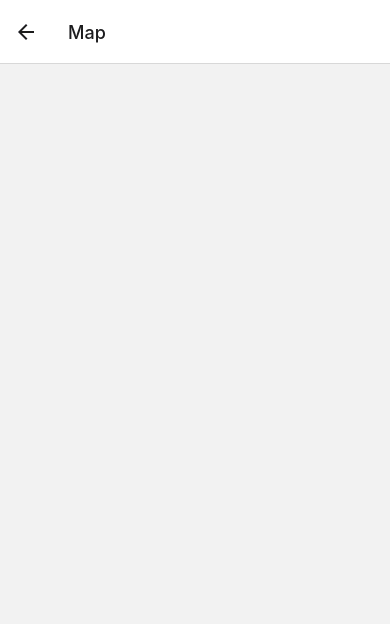
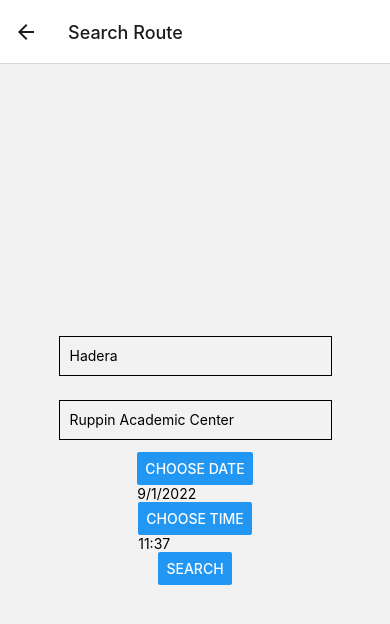
Before and after one commit to dinb95/React-Final-Project-2022, a React Native app: screen /Home in a window 390 px wide. Both pictures are taken after a click on the button "LOOK FOR A RIDE". Shown: the top 624 px of the page. Built offline with nearby package versions, Linux system fonts and the light colour scheme.

Commit message:
a lot of changes

```diff
--- a/App.js
+++ b/App.js
@@ -1,9 +1,11 @@
 import { NavigationContainer, StackActions } from '@react-navigation/native';
 import { createNativeStackNavigator } from '@react-navigation/native-stack';
 import { StyleSheet, Text, View } from 'react-native';
-import Home from './Home';
-import Map from './Map';
+import Home from './Components/Home';
+import Map from './Components/Map';
 import MapView from 'react-native-maps';
+import SearchRoute from './Components/SearchRoute';
+import RouteResults from './Components/RouteResults';
 
 export default function App() {
   const Stack = createNativeStackNavigator();
@@ -11,6 +13,8 @@
     <NavigationContainer>
       <Stack.Navigator initialRouteName="Home">
       <Stack.Screen name="Home" component={Home}/>
+      <Stack.Screen name="Search Route" component={SearchRoute}/>
+      <Stack.Screen name="Route Results" component={RouteResults}/>
       <Stack.Screen name="Map" component={Map}/>
       </Stack.Navigator>
     </NavigationContainer>
--- /dev/null
+++ b/Components/Home.js
@@ -0,0 +1,37 @@
+import { View, Text, Button, StyleSheet } from 'react-native';
+import React, {useState, useEffect} from 'react';
+import * as Location from 'expo-location';
+
+export default function Home({navigation}) {
+
+  return (
+    <View style={styles.container}>
+     <View>
+        <Text style={styles.timely_title}>Timely</Text>
+        <Text style={styles.timely_subtitle}>To the right place at the right time</Text>
+        <Button title='Look For a ride'  onPress={()=> navigation.navigate('Search Route')}/>
+      </View>
+    </View>
+  );
+}
+
+const styles = StyleSheet.create({
+  container:{
+    width: '100%',
+    height:'100%',
+  },
+  timely_title: {
+    textAlign: 'center',
+    justifyContent:'center',
+    alignContent: 'center',
+    fontSize: 50,
+    marginBottom:20
+  },
+  timely_subtitle:{
+    textAlign: 'center',
+    justifyContent:'center',
+    alignContent: 'center',
+    fontSize: 20,
+    marginBottom:20
+  }
+})
--- /dev/null
+++ b/Components/Route.js
@@ -0,0 +1,26 @@
+import { View, Text, StyleSheet } from 'react-native';
+import React from 'react';
+import { borderColor } from 'react-native/Libraries/Components/View/ReactNativeStyleAttributes';
+
+export default function route({data}) {
+    console.log(data)
+  return (
+    <View style={styles.container}>
+      <Text>Arrival: {data.arrival}</Text>
+      <Text>Departure: {data.departure}</Text>
+      <Text>Duration: {data.duration}</Text>
+      <Text>Lines: {data.lines}</Text>
+    </View>
+  );
+}
+
+const styles = StyleSheet.create({
+    container: {
+        height: 90,
+        borderColor:'black',
+        borderStyle:'solid',
+        borderWidth: 1,
+        margin: 5,
+        padding:5
+    }
+})
--- /dev/null
+++ b/Components/RouteResults.js
@@ -0,0 +1,78 @@
+import { View, Text } from 'react-native';
+import Route from './Route'
+import React from 'react';
+
+export default function RouteResults({route, navigation}) {
+    let route_data = route.params.route_data;
+    let route_dateTime = new Date(route_data.date)
+
+    var routes = route.params.results.routes.map((direction, index) => {
+        current_route = direction.legs[0]
+
+        let lines = getLines(current_route);
+        let sab = getStopsAndBuses(current_route);
+
+        let dt = new Date(current_route.arrival_time.value * 1000)
+        let Hour = dt.getHours();
+        let Minutes = dt.getMinutes();
+        let arrival = formatTime(Hour, Minutes)
+
+        dt = new Date(current_route.departure_time.value * 1000)
+        Hour = dt.getHours();
+        Minutes = dt.getMinutes();
+        departure = formatTime(Hour, Minutes)
+
+        var bus_data = {
+            arrival: arrival,
+            departure: departure,
+            duration: current_route.duration.text,
+            lines: lines,
+            origin: route_data.origin,
+            destination: route_data.destination,
+            date: route_dateTime,
+            day: route_dateTime.getDay(),
+            hour: Hour,
+            stops: sab[0],
+            numOfBuses: sab[1],
+            routeDuration: current_route.duration.value, //in seconds
+            routeDistance: current_route.distance.value, // in meters
+            Rain: 0,
+            timeTarget: route_data.TimeTarget,
+            alarmClock: 0,
+        }
+        return <Route data={bus_data} key={index}/>
+    })
+    function getLines(route) {
+        let lines = ""
+        for (let i = 0; i < route.steps.length; i++) {
+            if (route.steps[i].travel_mode == "TRANSIT")
+                lines += route.steps[i].transit_details.line.short_name + " ";
+        }
+        return lines
+    }
+    function getStopsAndBuses(route) {
+        let stops = 0;
+        let numOfBuses = 0;
+        for (let i = 0; i < route.steps.length; i++) {
+            if (route.steps[i].travel_mode == "TRANSIT") {
+                //count the number of stops and buses
+                stops += route.steps[i].transit_details.num_stops;
+                numOfBuses++;
+            }
+        }
+        let list = [stops, numOfBuses]
+        return list;
+    }
+    function formatTime(h, m){
+        if (m < 10)
+            return `${h}:0${m}`
+        else
+            return `${h}:${m}`
+    }
+
+  return (
+    <View>
+      {routes}
+    </View>
+  );
+}
--- /dev/null
+++ b/Components/SearchRoute.js
@@ -0,0 +1,120 @@
+import { View, Text, TextInput, StyleSheet, Button } from 'react-native';
+import axios from 'axios';
+import React, {useState} from 'react';
+import DateTimePicker from '@react-native-community/datetimepicker';
+import { NavigationContainer } from '@react-navigation/native';
+
+let key = 'AIzaSyCCwWKnfacKHx3AVajstMk6Ist1VUoNt9w'
+
+export default function SearchRoute({navigation}) {
+
+    const [origin, setOrigin] = useState('Hadera');
+    const [destination, setDestination] = useState('Ruppin Academic Center');
+
+    const [date, setDate] = useState(new Date());
+    const [mode, setMode] = useState('date');
+    const [show, setShow] = useState(false);
+
+    const onChange = (event, selectedDate) => {
+        const currentDate = selectedDate || date;
+        setShow(Platform.OS === 'ios');
+        setDate(currentDate);
+      };
+
+      const showMode = (currentMode) => {
+        setShow(true);
+        setMode(currentMode);
+      };
+
+      const showDatepicker = () => {
+        showMode('date');
+      };
+
+      const showTimepicker = () => {
+        showMode('time');
+      };
+    const getDate = () => {
+        return `${date.getDate()}/${date.getMonth()}/${date.getFullYear()}`
+    }
+    const getTime = () => {
+        if(date.getMinutes() < 10)
+            return `${date.getHours()}:0${date.getMinutes()}`
+        else return `${date.getHours()}:${date.getMinutes()}`
+    }
+    const getDirections = () => {
+        //get route directions according to user's origin, destination and date
+        let arrival = Math.ceil(date.getTime() / 1000)
+        console.log(arrival)
+
+        var config = {
+            method: 'get',
+            url: `https://maps.googleapis.com/maps/api/directions/json?origin=${origin}&destination=${destination}&mode=transit&transit_mode=bus&arrival_time=${arrival}&alternatives=true&key=${key}`,
+            headers: { }
+          };
+
+          axios(config)
+          .then(function (response) {
+            let route_data = {
+                origin:origin,
+                destination:destination,
+                date: date.getTime(),
+                TimeTarget: getTime()
+            }
+            navigation.navigate({
+                name: 'Route Results',
+                params: {results: response.data, route_data: route_data}
+
+            })
+          })
+          .catch(function (error) {
+            console.log(error);
+          });
+    }
+  return (
+    <View style={styles.container}>
+        <TextInput placeholder='Origin' style={styles.input} value={origin} onChangeText={setOrigin}></TextInput>
+        <TextInput placeholder='Destination' style={styles.input} value={destination} onChangeText={setDestination}></TextInput>
+        <View>
+        <Button onPress={showDatepicker} title="Choose Date" />
+        <Text>{getDate()}</Text>
+      </View>
+      <View>
+        <Button onPress={showTimepicker} title="Choose Time" />
+        <Text>{getTime()}</Text>
+      </View>
+        {show && (
+        <DateTimePicker
+          testID="dateTimePicker"
+          value={date}
+          mode={mode}
+          is24Hour={true}
+          display="default"
+          onChange={onChange}
+        />
+      )}
+        <Button title='Search' onPress={getDirections}/>
+    </View>
+  );
+}
+
+const styles = StyleSheet.create({
+    container: {
+        width: '100%',
+        height:'100%',
+        alignItems: 'center',
+        justifyContent: 'center',
+    },
+    input: {
+      height: 40,
+      width: '70%',
+      margin: 12,
+      borderWidth: 1,
+      padding: 10,
+    },
+    btn: {
+        marginTop:10,
+        width: '50%'
+
+    }
+
+  });
--- a/Home.js
+++ /dev/null
@@ -1,17 +0,0 @@
-import { View, Text, Button, PermissionsAndroid } from 'react-native';
-import React, {useState, useEffect} from 'react';
-import * as Location from 'expo-location';
-
-export default function Home({navigation}) {
-
-  return (
-    <View>
-      <Text>
-          Timely Hadar!!!
-          Timely Din!!!
-      </Text>
-      <Button title='Look For a ride'  onPress={()=> navigation.navigate('Map')}/>
-
-    </View>
-  );
-}
```
Also changed, not shown: package.json (+9 -3 lines), Components/Map.js (renamed from Map.js), 1 other file (tests, documents, lock files or other folders).
